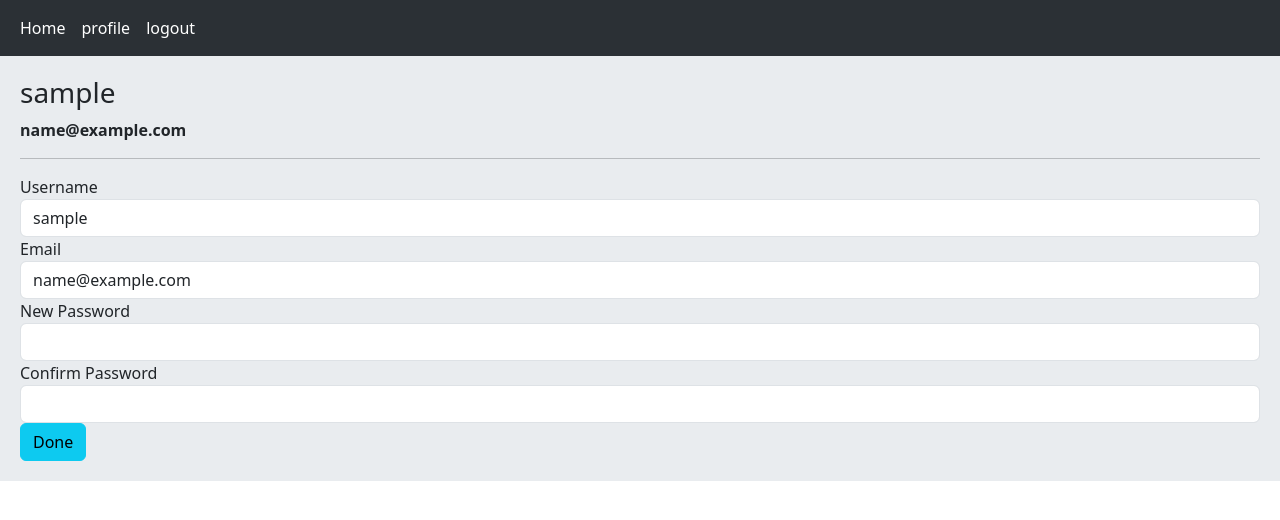
After one commit to Amirsalar-Hosseini/flask_project, a Flask app: page /profile in a window 1280 px wide. The commit adds this page. Shown: the top 520 px of the page. Run offline with Flask 3, Linux system fonts and the light colour scheme; the visitor is signed in with stand-in values (Sample User, id 1); data comes from the database, SQL or seed files in the repository.

Commit message:
proile update def was defined

```diff
--- a/apps/templates/inc/navbar.html
+++ b/apps/templates/inc/navbar.html
@@ -7,7 +7,7 @@
                     <a class="nav-link active" aria-current="page" href="{{ url_for('users.register') }}">Register</a>
                 	<a class="nav-link active" aria-current="page" href="{{ url_for('users.login') }}">Login</a>
                 {% else %}
-                	<b class="nav-link active" aria-current="page">{{ current_user.username }}</b>
+                	<a class="nav-link active" aria-current="page" href="{{ url_for('users.profile') }}">profile</a>
                 	<a class="nav-link active" aria-current="page" href="{{ url_for('users.logout') }}">logout</a>
                 {% endif %}
             </div>
--- a/apps/templates/users/login.html
+++ b/apps/templates/users/login.html
@@ -1,7 +1,7 @@
 {% extends 'base.html' %}
 
 
-{% block title %}Register{% endblock %}
+{% block title %}Login{% endblock %}
 
 
 {% block content %}
--- /dev/null
+++ b/apps/templates/users/profile.html
@@ -0,0 +1,23 @@
+{% extends 'base.html' %}
+
+
+{% block title %}Profile{% endblock %}
+
+
+{% block content %}
+    <h3>{{ current_user.username }}</h3>
+    <b>{{ current_user.email }}</b>
+    <hr>
+
+    {% include 'form-errors.html' %}
+    <form action="" method="post" novalidate>
+    {{ form.csrf_token }}
+    {{ form.username.label(class='form-control-label') }} {{ form.username(class='form-control') }}
+    {{ form.email.label(class='form-control-label') }} {{ form.email(class='form-control') }}
+    {{ form.new_password.label(class='form-control-label') }} {{ form.new_password(class='form-control') }}
+    {{ form.confirm_password.label(class='form-control-label') }} {{ form.confirm_password(class='form-control') }}
+    {{ form.submit(class='btn btn-info') }}
+
+    </form>
+
+{% endblock %}
--- a/apps/users/forms.py
+++ b/apps/users/forms.py
@@ -23,3 +23,11 @@ class LoginForm(FlaskForm):
     password = PasswordField('Password', validators=[DataRequired()])
     remember = BooleanField('Remember Me')
     submit = SubmitField('Login')
+
+
+class UpdateProfileForm(FlaskForm):
+    username = StringField('Username', validators=[DataRequired(), Length(min=4, max=25)])
+    email = EmailField('Email', validators=[DataRequired(), Email()])
+    new_password = PasswordField('New Password',)
+    confirm_password = PasswordField('Confirm Password', validators=[EqualTo('new_password')])
+    submit = SubmitField('Done')
--- a/apps/users/routes.py
+++ b/apps/users/routes.py
@@ -1,7 +1,7 @@
 import flask
 from flask import Blueprint, render_template, redirect, url_for, flash, request
 from flask_login import login_user, current_user, logout_user, login_required
-from apps.users.forms import RegisterForm, LoginForm
+from apps.users.forms import RegisterForm, LoginForm, UpdateProfileForm
 from apps.users.models import User
 from apps.extensions import hashing, db
 
@@ -33,6 +33,8 @@ def login():
                 flask.flash('login successful', 'success')
                 next_page = request.args.get('next')
                 return redirect(next_page if next_page else url_for('home.home'))
+            else:
+                flask.flash('Email or password is wrong', 'danger')
         return render_template('users/login.html', form=form)
 
 @blueprint.route('/logout')
@@ -41,3 +43,19 @@ def logout():
     logout_user()
     flask.flash('logout successful', 'success')
     return redirect(url_for('users.login'))
+
+@blueprint.route('/profile', methods=['GET', 'POST'])
+@login_required
+def profile():
+    form = UpdateProfileForm()
+    if form.validate_on_submit():
+        current_user.username = form.username.data
+        current_user.email = form.email.data
+        if form.new_password.data:
+            current_user.password = hashing.hash_value(form.new_password.data)
+        db.session.commit()
+        flask.flash('profile updated successfully', 'success')
+    elif request.method == 'GET':
+        form.username.data = current_user.username
+        form.email.data = current_user.email
+    return render_template('users/profile.html', form=form)
```
